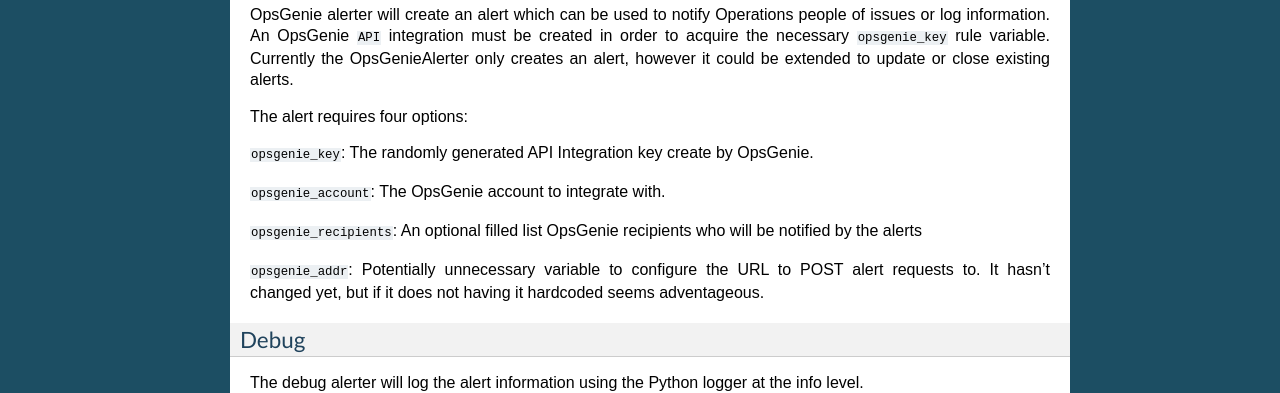
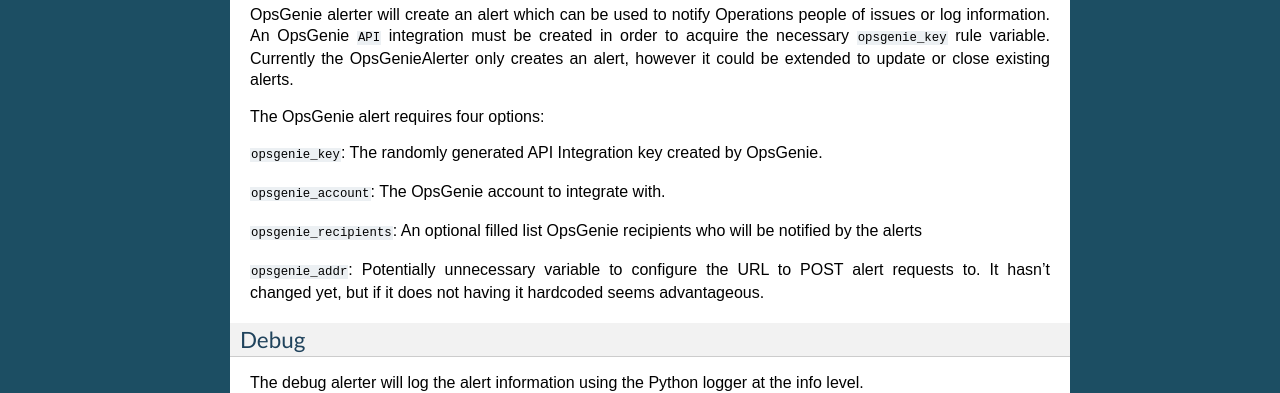
Before and after one commit to Yelp/elastalert, a Sphinx documentation site: the page built from docs/source/ruletypes.rst, in a window 1280 px wide and 900 px high, scrolled down 14706 px. Shown: the part 398-791 px from the top of the window. Built offline with Sphinx 7.4.7, drawn with Linux system fonts in a browser that asks for light colours.

Commit message:
Documentation cleanup

```diff
--- a/docs/source/ruletypes.rst
+++ b/docs/source/ruletypes.rst
@@ -789,17 +789,19 @@
 OpsGenie
 ~~~~~~~~
 
-OpsGenie alerter will create an alert which can be used to notify Operations people of issues or log information. An OpsGenie ``API`` integration must be created in order to acquire the necessary ``opsgenie_key`` rule variable. Currently the OpsGenieAlerter only creates an alert, however it could be extended to update or close existing alerts.
+OpsGenie alerter will create an alert which can be used to notify Operations people of issues or log information. An OpsGenie ``API``
+integration must be created in order to acquire the necessary ``opsgenie_key`` rule variable. Currently the OpsGenieAlerter only creates
+an alert, however it could be extended to update or close existing alerts.
 
-The alert requires four options:
+The OpsGenie alert requires four options:
 
-``opsgenie_key``: The randomly generated API Integration key create by OpsGenie.
+``opsgenie_key``: The randomly generated API Integration key created by OpsGenie.
 
 ``opsgenie_account``: The OpsGenie account to integrate with.
 
 ``opsgenie_recipients``: An optional filled list OpsGenie recipients who will be notified by the alerts
 
-``opsgenie_addr``: Potentially unnecessary variable to configure the URL to POST alert requests to. It hasn't changed yet, but if it does not having it hardcoded seems adventageous.
+``opsgenie_addr``: Potentially unnecessary variable to configure the URL to POST alert requests to. It hasn't changed yet, but if it does not having it hardcoded seems advantageous.
 
 Debug
 ~~~~~~
```
